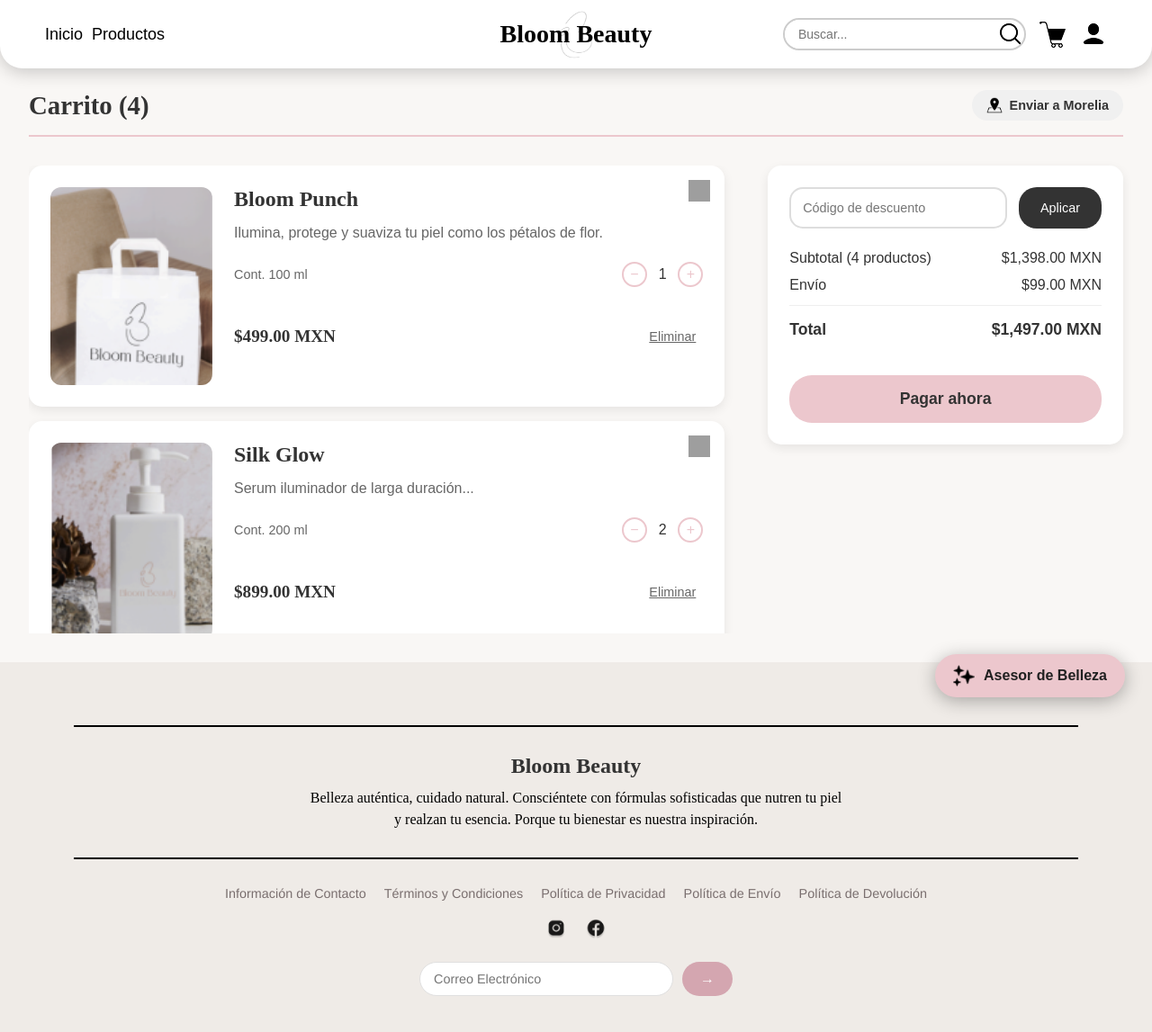
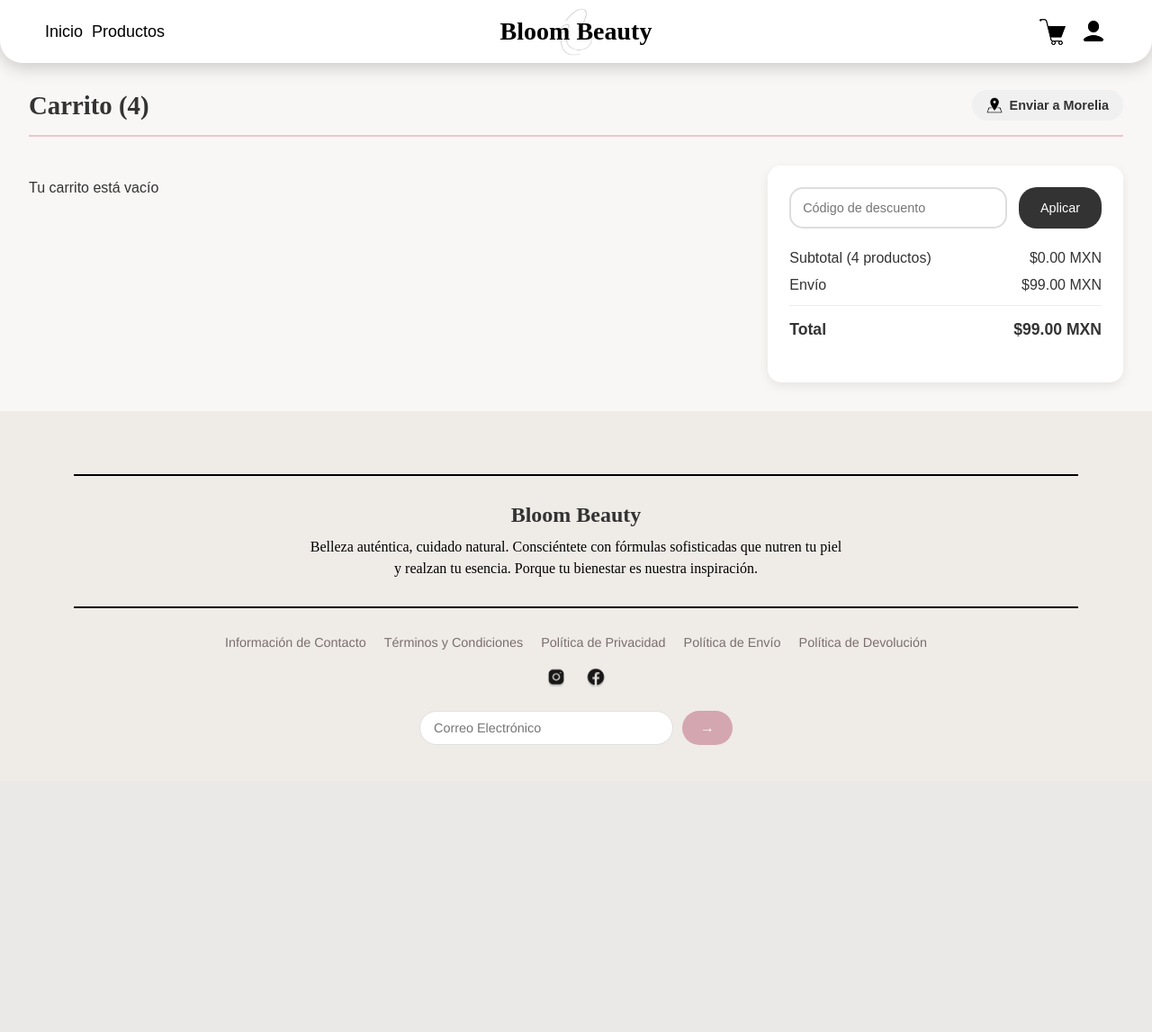
Before and after one commit to FuckingGodRoque/Bloom-Beauty, a PHP site: page /bloombeauty/carrito.html in a window 1280 px wide. Shown: the whole page at 90% size. After the commit the page ends 828 px from the top, so only its background shows below. Run offline with PHP 8.4, Linux system fonts and the light colour scheme; some libraries are stand-ins or nearby versions; grey boxes are pictures that could not be loaded.

Commit message:
Implementacion de paypal, borre BeautyIA en pestañas y carrito funcionando desde productos

```diff
--- a/carrito.html
+++ b/carrito.html
@@ -23,10 +23,6 @@
                 <h1>Bloom Beauty</h1>
             </div>
             <div class="icons">
-                <div class="search-container">
-                    <input type="text" id="search-bar" class="search-bar" placeholder="Buscar...">
-                    <img src="Recursos/BtnSearch.png" alt="Buscar" class="icon" id="search-icon">
-                </div>
                 <img src="Recursos/BtnCarrito.png" alt="Carrito" class="icon">
                 <img src="Recursos/BtnPerfil.png" alt="Perfil" class="icon btn-user">
             </div>
@@ -44,107 +40,10 @@
             </div>
 
             <div class="cart-items-scroll">
-                <div class="cart-items">
-                    <!-- Producto 1 -->
-                    <div class="cart-item">
-                        <div class="product-image">
-                            <img src="recursos/BloomPunch.png" alt="Bloom Punch">
-                        </div>
-
-                        <div class="item-details">
-                            <h3>Bloom Punch</h3>
-                            <p class="product-description">Ilumina, protege y suaviza tu piel como los pétalos de flor.</p>
-
-                            <div class="controls-container">
-                                <div class="size-quantity">
-                                    <p class="product-size">Cont. 100 ml</p>
-                                    <div class="quantity-controls">
-                                        <button class="quantity-btn" onclick="restarCantidad(this)">−</button>
-                                        <span class="quantity">1</span>
-                                        <button class="quantity-btn" onclick="sumarCantidad(this)">+</button>
-                                    </div>
-                                </div>
-
-                                <div class="price-remove-section">
-                                    <p class="precio">$499.00 MXN</p>
-                                    <button class="remove-btn">Eliminar</button>
-                                </div>
-                            </div>
-                        </div>
-
-                        <!-- Ícono de check -->
-                        <div class="check-icon">
-                            <img src="recursos/Check.png" alt="Check" onclick="toggleCheck(this)">
-                        </div>
-                    </div>
-
-                    <!-- Producto 2 -->
-                    <div class="cart-item">
-                        <div class="product-image">
-                            <img src="recursos/SilkGlow.png" alt="Silk Glow">
-                        </div>
-
-                        <div class="item-details">
-                            <h3>Silk Glow</h3>
-                            <p class="product-description">Serum iluminador de larga duración...</p>
-
-                            <div class="controls-container">
-                                <div class="size-quantity">
-                                    <p class="product-size">Cont. 200 ml</p>
-                                    <div class="quantity-controls">
-                                        <button class="quantity-btn" onclick="restarCantidad(this)">−</button>
-                                        <span class="quantity">2</span>
-                                        <button class="quantity-btn" onclick="sumarCantidad(this)">+</button>
-                                    </div>
-                                </div>
-
-                                <div class="price-remove-section">
-                                    <p class="precio">$899.00 MXN</p>
-                                    <button class="remove-btn">Eliminar</button>
-                                </div>
-                            </div>
-                        </div>
-
-                        <!-- Ícono de check -->
-                        <div class="check-icon">
-                            <img src="recursos/Check.png" alt="Check" onclick="toggleCheck(this)">
-                        </div>
-                    </div>
-
-                    <!-- Producto 3 -->
-                    <div class="cart-item">
-                        <div class="product-image">
-                            <img src="recursos/BloomPunch.png" alt="Bloom Punch">
-                        </div>
-
-                        <div class="item-details">
-                            <h3>Bloom Punch</h3>
-                            <p class="product-description">Ilumina, protege y suaviza tu piel como los pétalos de flor.</p>
-
-                            <div class="controls-container">
-                                <div class="size-quantity">
-                                    <p class="product-size">Cont. 100 ml</p>
-                                    <div class="quantity-controls">
-                                        <button class="quantity-btn" onclick="restarCantidad(this)">−</button>
-                                        <span class="quantity">1</span>
-                                        <button class="quantity-btn" onclick="sumarCantidad(this)">+</button>
-                                    </div>
-                                </div>
-
-                                <div class="price-remove-section">
-                                    <p class="precio">$499.00 MXN</p>
-                                    <button class="remove-btn">Eliminar</button>
-                                </div>
-                            </div>
-                        </div>
-
-                        <!-- Ícono de check -->
-                        <div class="check-icon">
-                            <img src="recursos/Check.png" alt="Check" onclick="toggleCheck(this)">
-                        </div>
-                    </div>
-                </div>
-            </div>
+    <div class="cart-items">
+        <!-- Los productos se cargarán dinámicamente aquí -->
+    </div>
+</div>
 
             <div class="cart-summary">
                 <div class="summary-content">
@@ -168,9 +67,28 @@
                         </div>
                     </div>
 
-                    <button class="checkout-btn">Pagar ahora</button>
+                    <div id="paypal-button-container" style="margin-top: 16px;"></div>
                 </div>
             </div>
+            <script src="https://www.paypal.com/sdk/js?client-id=ARaTZEYBe3oPhjuRbW5Fn6tWp0CvZNzLnmdLUyIQ7oNkYfFuAyrJM2Ds9wCsBIGmQmN7NrpzEaxQaNiQ&currency=MXN"></script>
+            <script>
+              paypal.Buttons({
+                createOrder: function(data, actions) {
+                  return actions.order.create({
+                    purchase_units: [{
+                      amount: {
+                        value: '1497.00'
+                      }
+                    }]
+                  });
+                },
+                onApprove: function(data, actions) {
+                  return actions.order.capture().then(function(details) {
+                    alert('Gracias por tu compra, ' + details.payer.name.given_name + '!');
+                  });
+                }
+              }).render('#paypal-button-container');
+            </script>
         </div>
     </main>
 
@@ -198,26 +116,8 @@
         </div>
 </footer>
 
-    <div class="assistant-container">
-        <button class="assistant-button">
-          <img src="Recursos/IA.png" alt="Asistente" class="assistant-icon">
-          <span>Asesor de Belleza</span>
-        </button>
-        <div class="assistant-chat hidden">
-          <div class="chat-header">
-            <h3>BeautyIA
-            <img src="Recursos/IA.png" alt="Asistente" class="assistant-icon">
-            </h3>
-            <button class="close-chat">&times;</button>
-          </div>
-          <div class="chat-messages"></div>
-          <div class="chat-input">
-            <input type="text" placeholder="Describa su tipo de piel o preocupaciones...">
-            <button class="send-button">Enviar</button>
-          </div>
-        </div>
-    </div>
 
+    <script src="carrito.js"></script>
 <script>
     // Funciones del carrito (mantén las que ya tienes)
     function sumarCantidad(button) {
@@ -246,31 +146,7 @@
         // Lógica para alternar el estado del ícono de check
     }
 
-    // Funcionalidad del Asesor de Belleza
-    document.addEventListener('DOMContentLoaded', function() {
-        const assistantButton = document.querySelector('.assistant-button');
-        const assistantChat = document.querySelector('.assistant-chat');
-        const closeChat = document.querySelector('.close-chat');
 
-        // Abrir chat
-        assistantButton.addEventListener('click', function() {
-            assistantChat.classList.toggle('active');
-        });
-
-        // Cerrar chat
-        closeChat.addEventListener('click', function() {
-            assistantChat.classList.remove('active');
-        });
-
-        // Cerrar al hacer clic fuera del chat
-        document.addEventListener('click', function(event) {
-            if (!assistantChat.contains(event.target)) {
-                if (!assistantButton.contains(event.target)) {
-                    assistantChat.classList.remove('active');
-                }
-            }
-        });
-    });
 </script>
 </body>
 </html>
--- a/estilo.css
+++ b/estilo.css
@@ -1040,6 +1040,32 @@ footer p {
     }
 }
 
+.cart-notification {
+    position: fixed;
+    bottom: 20px;
+    right: 20px;
+    background: #4CAF50;
+    color: white;
+    padding: 15px 25px;
+    border-radius: 5px;
+    box-shadow: 0 4px 8px rgba(0,0,0,0.1);
+    z-index: 1000;
+    animation: slideIn 0.5s;
+}
+
+.cart-notification.fade-out {
+    animation: fadeOut 0.5s forwards;
+}
+
+@keyframes slideIn {
+    from { transform: translateX(100%); opacity: 0; }
+    to { transform: translateX(0); opacity: 1; }
+}
+
+@keyframes fadeOut {
+    to { opacity: 0; }
+}
+
 @media (max-width: 480px) {
     .destacados-grid {
         grid-template-columns: 1fr;
--- a/productos.html
+++ b/productos.html
@@ -73,6 +73,7 @@
         </div>
     </div>
 
+    <script src="https://www.paypal.com/sdk/js?client-id=ARaTZEYBe3oPhjuRbW5Fn6tWp0CvZNzLnmdLUyIQ7oNkYfFuAyrJM2Ds9wCsBIGmQmN7NrpzEaxQaNiQ&currency=MXN"></script>
     <script src="script.js"></script>
     <script src="productos.js"></script>
 </body>
@@ -112,10 +113,11 @@
                     <p id="modal-descripcion"></p>
                     <p id="modal-precio"></p>
                     <div class="modal-botones">
-                        <button class="btn-comprar">Comprar ahora</button>
+
                         <button class="btn-add-carrito-modal">
                             <img src="Recursos/AddCarrito.png" alt="Añadir al carrito"> Añadir al carrito
                         </button>
+                        <div id="paypal-btn-modal"></div>
                     </div>
                     <div class="modal-detalles">
                         <h4>Detalles del producto</h4>
@@ -126,6 +128,7 @@
         </div>
     </div>
 
+    <script src="https://www.paypal.com/sdk/js?client-id=ARaTZEYBe3oPhjuRbW5Fn6tWp0CvZNzLnmdLUyIQ7oNkYfFuAyrJM2Ds9wCsBIGmQmN7NrpzEaxQaNiQ&currency=MXN"></script>
     <script src="script.js"></script>
     <script src="productos.js"></script>
 </body>
```
Also changed, not shown: carrito.js (added, +85 -0 lines), estiloProductos.css (+10 -7 lines), index.html (+4 -4 lines), politica.html (+1 -19 lines), productos.js (+128 -20 lines), script.js (line endings or trailing spaces).
